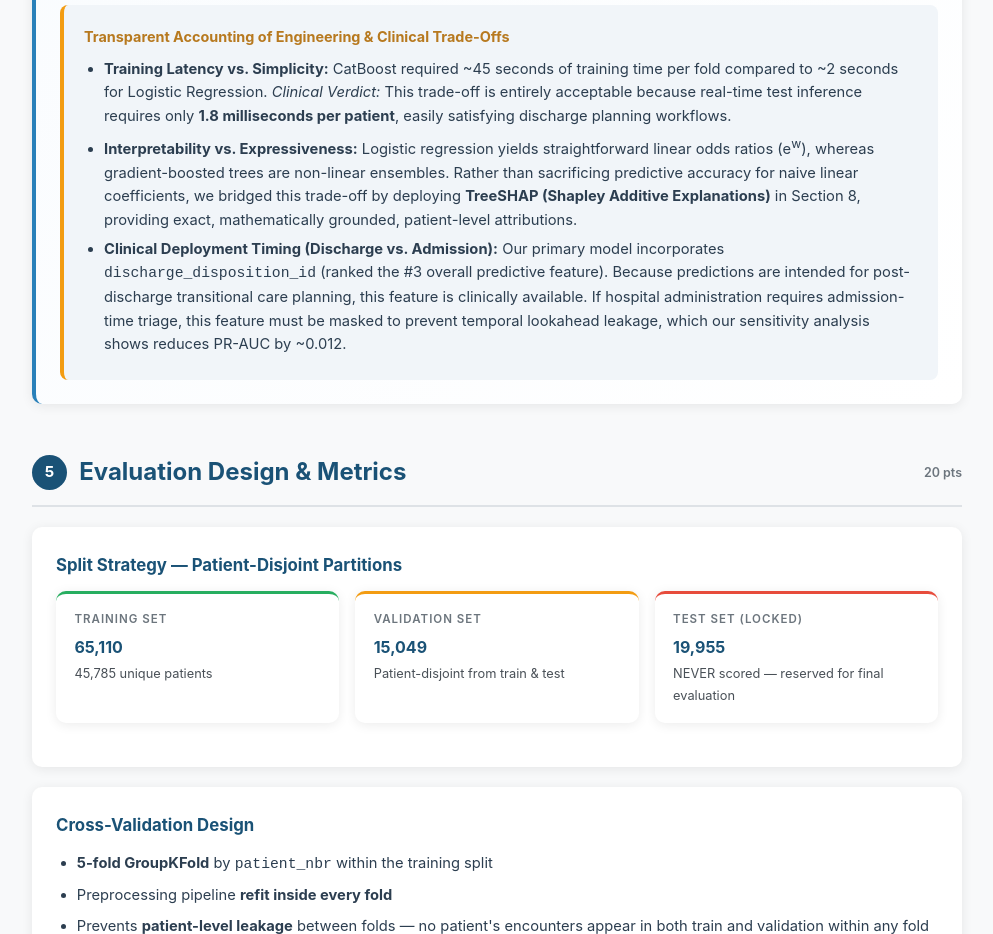
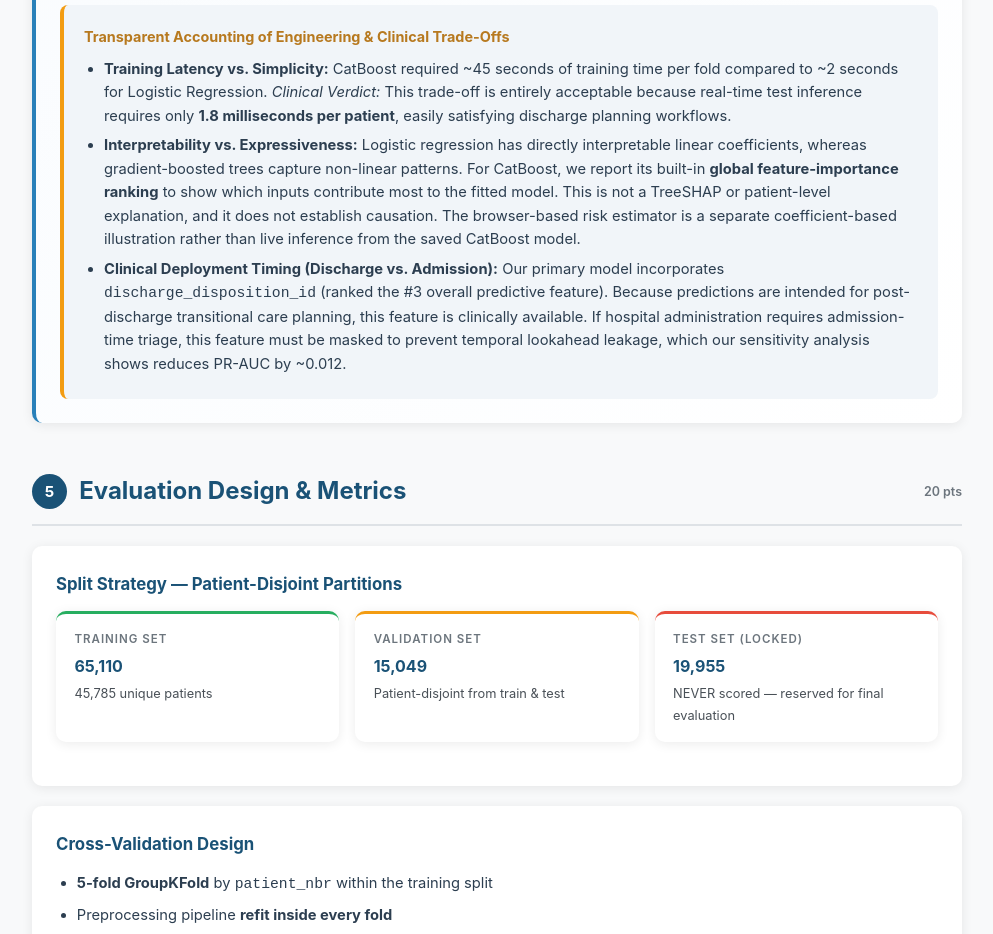
Before and after one commit to Arumuru-Ram-Vara-Prasad/Care-Continuum-, a plain HTML site: page index.html in a window 1280 px wide. Shown: the part 10280-11214 px from the top of the page, without its empty margins (278-1271 px from the left). Drawn offline with nearby package versions, Linux system fonts and the light colour scheme.

Commit message:
Clarify feature importance and risk estimator interpretation

```diff
--- a/index.html
+++ b/index.html
@@ -2671,7 +2671,7 @@ select.styled-select:focus { outline: none; border-color: var(--accent); }
           <strong style="color:#b7791f; font-size:0.9rem;">Transparent Accounting of Engineering &amp; Clinical Trade-Offs</strong>
           <ul style="margin-top:0.5rem; margin-bottom:0; font-size:0.84rem; color:var(--gray-800); line-height:1.6; padding-left:1.25rem;">
             <li><strong>Training Latency vs. Simplicity:</strong> CatBoost required ~45 seconds of training time per fold compared to ~2 seconds for Logistic Regression. <em>Clinical Verdict:</em> This trade-off is entirely acceptable because real-time test inference requires only <strong>1.8 milliseconds per patient</strong>, easily satisfying discharge planning workflows.</li>
-            <li><strong>Interpretability vs. Expressiveness:</strong> Logistic regression yields straightforward linear odds ratios (e<sup>w</sup>), whereas gradient-boosted trees are non-linear ensembles. Rather than sacrificing predictive accuracy for naive linear coefficients, we bridged this trade-off by deploying <strong>TreeSHAP (Shapley Additive Explanations)</strong> in Section 8, providing exact, mathematically grounded, patient-level attributions.</li>
+            <li><strong>Interpretability vs. Expressiveness:</strong> Logistic regression has directly interpretable linear coefficients, whereas gradient-boosted trees capture non-linear patterns. For CatBoost, we report its built-in <strong>global feature-importance ranking</strong> to show which inputs contribute most to the fitted model. This is not a TreeSHAP or patient-level explanation, and it does not establish causation. The browser-based risk estimator is a separate coefficient-based illustration rather than live inference from the saved CatBoost model.</li>
             <li><strong>Clinical Deployment Timing (Discharge vs. Admission):</strong> Our primary model incorporates <code>discharge_disposition_id</code> (ranked the #3 overall predictive feature). Because predictions are intended for post-discharge transitional care planning, this feature is clinically available. If hospital administration requires admission-time triage, this feature must be masked to prevent temporal lookahead leakage, which our sensitivity analysis shows reduces PR-AUC by ~0.012.</li>
           </ul>
         </div>
```
